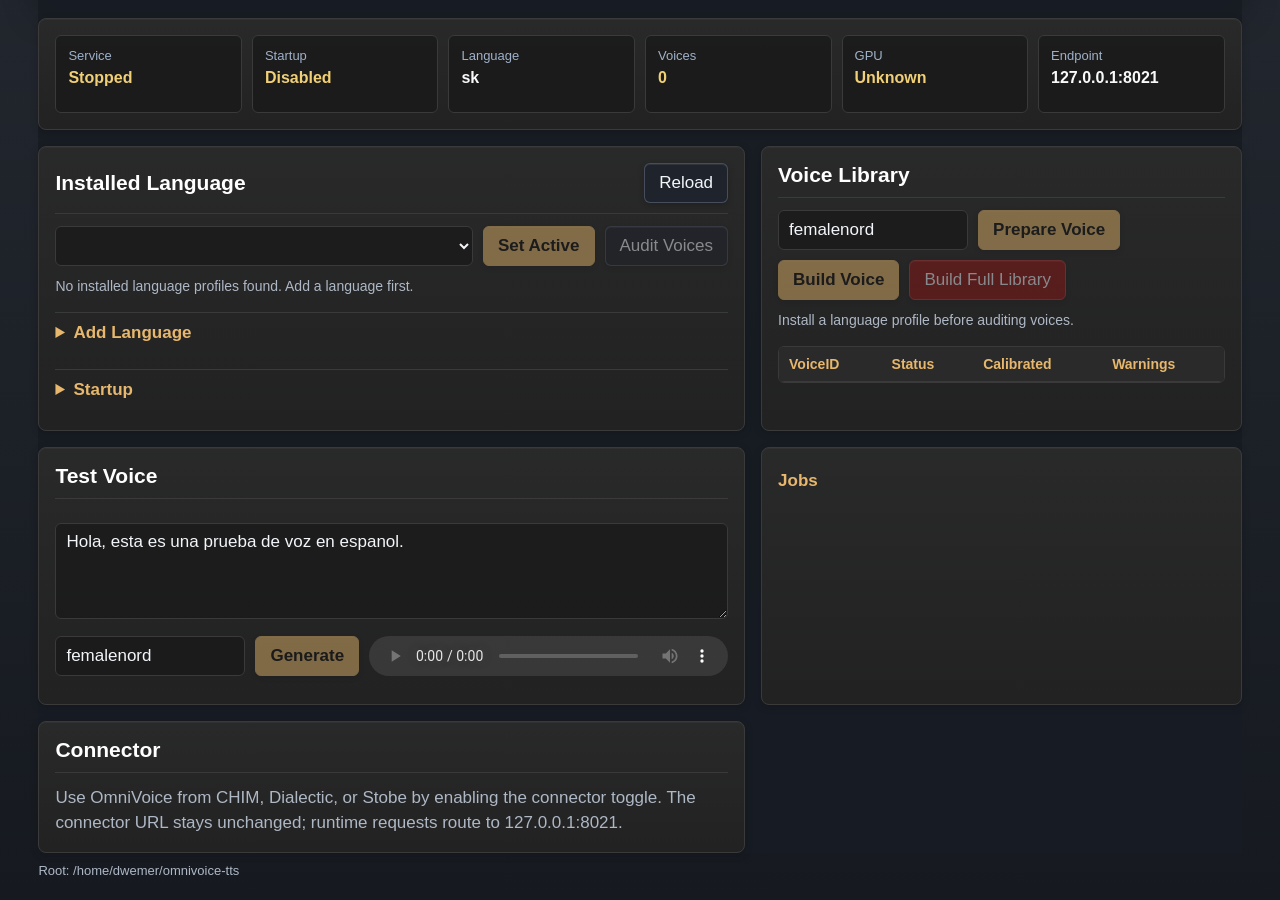
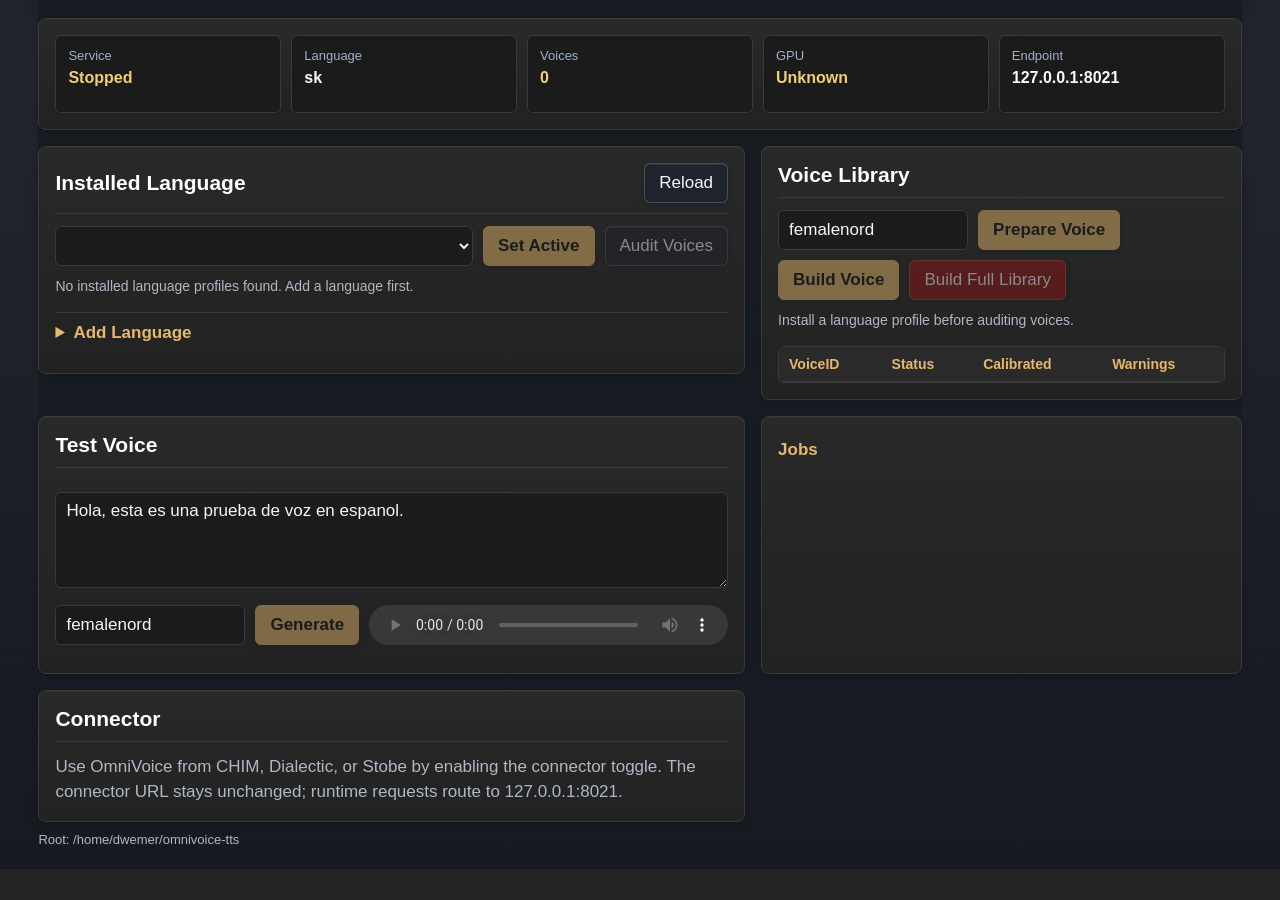
Before and after one commit to Dwemer-Dynamics/omnivoice-tts, a PHP site: page / in a window 1280 px wide. Shown: the part 120-1020 px from the top of the page. After the commit the page ends 989 px from the top, so only its background shows below. Run offline with PHP 8.4, Linux system fonts and the light colour scheme; data that the repository does not hold is empty; some web fonts are replaced.

Commit message:
Remove OmniVoice startup controls from web UI

```diff
--- a/web/api/jobs.php
+++ b/web/api/jobs.php
@@ -33,14 +33,7 @@
 $commands = [];
 $label = '';
 
-if ($action === 'enable_startup') {
-    $commands[] = ['ln', '-sf', $root . '/start-gpu.sh', $root . '/start.sh'];
-    $commands[] = ['chmod', '+x', $root . '/start-gpu.sh', $root . '/start.sh'];
-    $label = 'Enable OmniVoice startup';
-} elseif ($action === 'disable_startup') {
-    $commands[] = ['rm', '-f', $root . '/start.sh'];
-    $label = 'Disable OmniVoice startup';
-} elseif ($action === 'start_service') {
+if ($action === 'start_service') {
     $commands[] = [$root . '/start-gpu.sh'];
     $label = 'Start OmniVoice service';
 } elseif ($action === 'doctor') {
--- a/web/api/status.php
+++ b/web/api/status.php
@@ -14,7 +14,6 @@
     'root' => $root,
     'service_url' => OMNIVOICE_SERVICE_URL,
     'running' => is_array($health) && (($health['status'] ?? '') === 'ok'),
-    'startup_enabled' => file_exists($root . '/start.sh'),
     'health' => $health,
     'provider' => $provider,
     'config' => $config,
--- a/web/assets/omnivoice.css
+++ b/web/assets/omnivoice.css
@@ -126,7 +126,7 @@
 .status-grid {
     grid-column: 1 / -1;
     display: grid;
-    grid-template-columns: repeat(6, minmax(140px, 1fr));
+    grid-template-columns: repeat(5, minmax(140px, 1fr));
     gap: 10px;
 }
 
@@ -245,17 +245,13 @@
 }
 
 #runDoctor,
-#startService,
-#enableStartup,
-#disableStartup {
+#startService {
     background-color: #5e0505;
     border-color: #842121;
 }
 
 #runDoctor:hover,
-#startService:hover,
-#enableStartup:hover,
-#disableStartup:hover {
+#startService:hover {
     background-color: #710909;
     border-color: #9f2e2e;
 }
--- a/web/assets/omnivoice.js
+++ b/web/assets/omnivoice.js
@@ -87,7 +87,6 @@
   state.activeLanguage = active.id || data.config?.active_language || state.activeLanguage;
 
   setText("serviceState", data.running ? "Running" : "Stopped", data.running ? "ok" : "warn");
-  setText("startupState", data.startup_enabled ? "Enabled" : "Disabled", data.startup_enabled ? "ok" : "warn");
   setText("activeLanguage", active.display_name ? `${active.display_name} (${active.id})` : state.activeLanguage);
   setText("voiceCount", String(health.voice_count ?? 0), (health.voice_count || 0) > 0 ? "ok" : "warn");
   setText("gpuName", health.gpu || "Unknown", health.cuda ? "ok" : "warn");
@@ -332,8 +331,6 @@
     }
   });
   $("setActive").addEventListener("click", () => languageAction("set_active", { language: currentLanguage() }));
-  $("enableStartup").addEventListener("click", () => startJob("enable_startup"));
-  $("disableStartup").addEventListener("click", () => startJob("disable_startup"));
   $("refreshVoices").addEventListener("click", () => loadVoices(true));
   $("calibrateVoice").addEventListener("click", () => startJob("calibrate_voice", { language: currentLanguage(), voice: $("voiceId").value }));
   $("buildVoice").addEventListener("click", () => startJob("build_voice", { language: currentLanguage(), voice: $("voiceId").value }));
--- a/web/index.php
+++ b/web/index.php
@@ -35,10 +35,6 @@
             <div>
                 <span class="label">Service</span>
                 <strong id="serviceState">Checking</strong>
-            </div>
-            <div>
-                <span class="label">Startup</span>
-                <strong id="startupState">Checking</strong>
             </div>
             <div>
                 <span class="label">Language</span>
@@ -81,13 +77,6 @@
                 <div id="presetMeta" class="meta-line"></div>
             </details>
 
-            <details class="advanced-block">
-                <summary>Startup</summary>
-                <div class="button-row advanced-row">
-                    <button id="enableStartup" type="button">Enable Startup</button>
-                    <button id="disableStartup" type="button">Disable Startup</button>
-                </div>
-            </details>
         </section>
 
         <section class="panel">
```
